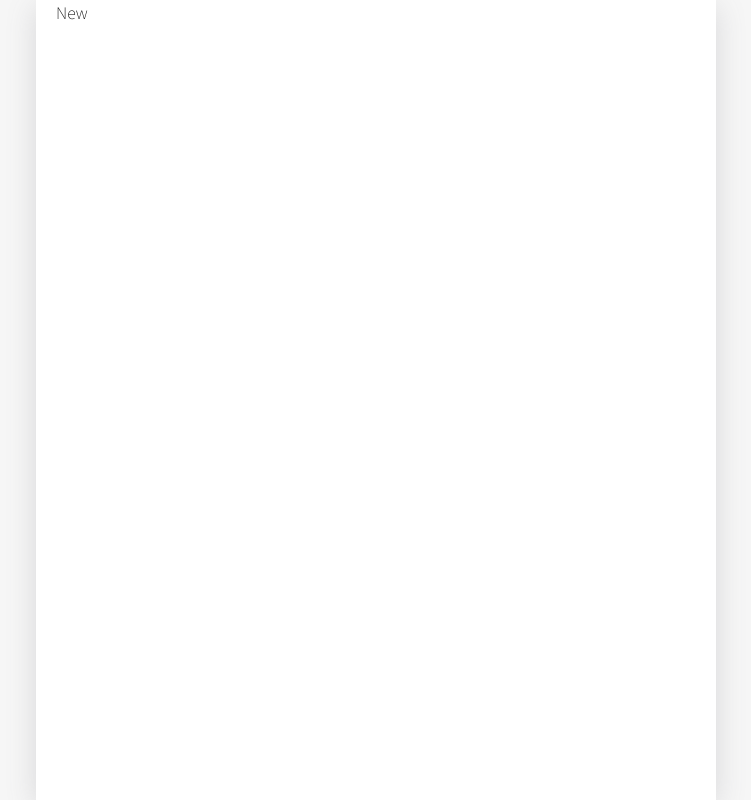
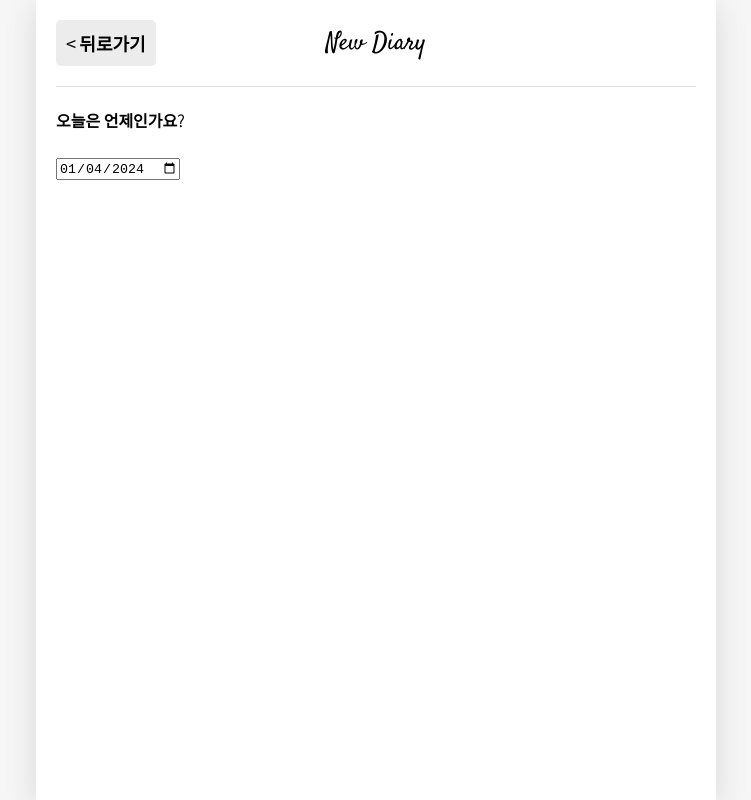
Before and after one commit to daaraam/emotionDiary, a React (Create React App) app: page /new in a window 1280 px wide. Shown: the whole page, without its empty margins (264-1015 px from the left). Built offline with nearby package versions, Linux system fonts and the light colour scheme; the HTML template or start-up script is replaced by a standard one.

Commit message:
feat: New_getStringDate 구현

```diff
--- a/src/App.css
+++ b/src/App.css
@@ -2,16 +2,18 @@
 
 
 body {
+
   background-color: #f6f6f6;
   display: flex;
   justify-content: center;
   align-items: center;
   min-height: 100vh;
   margin: 0px;
+  font-family: 'Noto Sans KR', serif;
+  font-family: 'Noto Serif KR', serif;
+  font-family: 'Satisfy', cursive;
   font-family: 'Noto Sans KR', sans-serif;
-  font-family: 'Satisfy', cursive;
-  font-family: 'Noto Serif KR', serif;
-  font-family: 'Noto Sans KR', serif;
+
 }
 
 
--- a/src/Pages/Home.js
+++ b/src/Pages/Home.js
@@ -3,7 +3,6 @@ import { DiaryStateContext } from '../App';
 import DiaryList from '../Components/DiaryList';
 import MyButton from './../Components/MyButton';
 import MyHeader from './../Components/MyHeader';
-import { useNavigate } from 'react-router-dom';
 
 function Home() {
 	const diaryList = useContext(DiaryStateContext);
--- a/src/Pages/New.js
+++ b/src/Pages/New.js
@@ -1,7 +1,43 @@
-import React from 'react';
+import React, { useState } from 'react';
+import { useNavigate } from 'react-router-dom';
+import MyButton from '../Components/MyButton';
+import MyHeader from '../Components/MyHeader';
 
+const getStringDate = date => {
+	return date.toISOString().slice(0, 10);
+};
 function New() {
-	return <div>New</div>;
+	const [date, setDate] = useState(getStringDate(new Date()));
+	const navigate = useNavigate();
+	return (
+		<div>
+			<MyHeader
+				headText={'New Diary'}
+				leftChild={
+					<MyButton
+						onClick={() => {
+							navigate(-1);
+						}}
+						text={'<  뒤로가기'}
+					/>
+				}
+			/>
+
+			<div>
+				<section>
+					<h4>오늘은 언제인가요?</h4>
+					<div className="input_box">
+						<input
+							className="input_date"
+							type="date"
+							value={date}
+							onChange={e => setDate(e.target.value)}
+						/>
+					</div>
+				</section>
+			</div>
+		</div>
+	);
 }
 
 export default New;
```
Also changed, not shown: src/App.js (+0 -25 lines).
